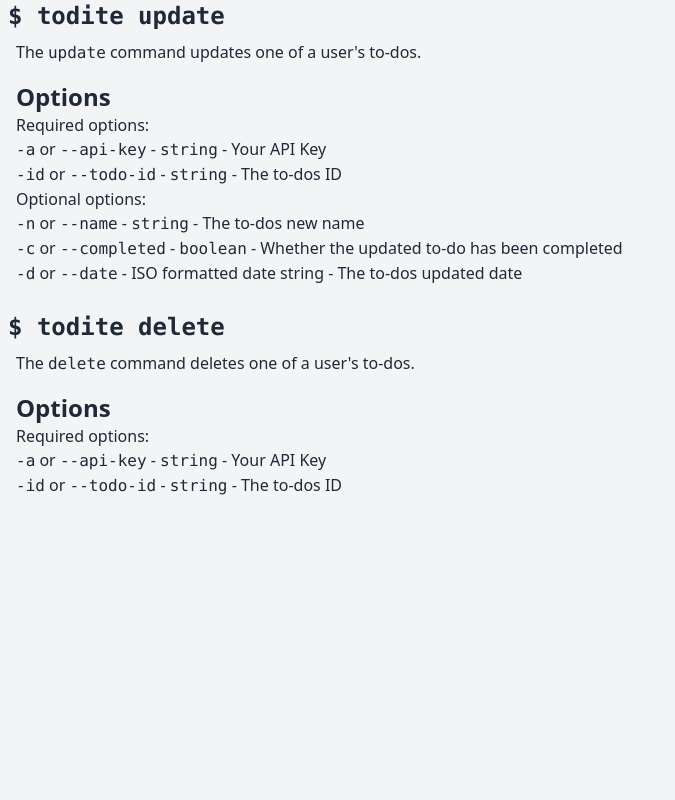
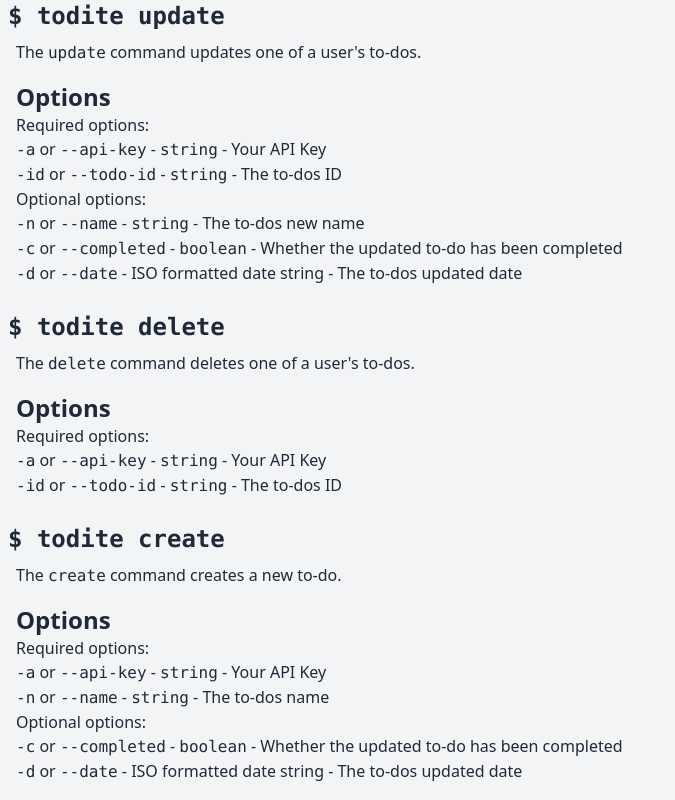
Before and after one commit to jsmon/todite, a Next.js app: page /docs/cli/v0.1 in a window 1280 px wide. Shown: the part 790-1590 px from the top of the page, without its empty margins (0-675 px from the left). Before the commit the page ends 1304 px from the top, so only its background shows below. Built offline with nearby package versions, Linux system fonts and the light colour scheme.

Commit message:
Added CLI docs for create

```diff
--- a/pages/docs/cli/v0.1.tsx
+++ b/pages/docs/cli/v0.1.tsx
@@ -130,6 +130,33 @@ const CliDocsV01 = () => {
                         </ul>
                     </section>
                 </section>
+                <section id="create" className="create p-2">
+                    <h2 className="font-bold text-2xl"><code>$ todite create</code></h2>
+                    <section className="description p-2">
+                        <p>The <code>create</code> command creates a new to-do.</p>
+                    </section>
+                    <section className="options p-2">
+                        <h2 className="font-bold text-2xl">Options</h2>
+                        Required options:
+                        <ul>
+                            <li>
+                                <code>-a</code> or <code>--api-key</code> - <code>string</code> - Your API Key
+                            </li>
+                            <li>
+                                <code>-n</code> or <code>--name</code> - <code>string</code> - The to-dos name
+                            </li>
+                        </ul>
+                        Optional options:
+                        <ul>
+                            <li>
+                                <code>-c</code> or <code>--completed</code> - <code>boolean</code> - Whether the updated to-do has been completed
+                            </li>
+                            <li>
+                                <code>-d</code> or <code>--date</code> - ISO formatted date string - The to-dos updated date
+                            </li>
+                        </ul>
+                    </section>
+                </section>
             </main>
         </div>
     );
```
